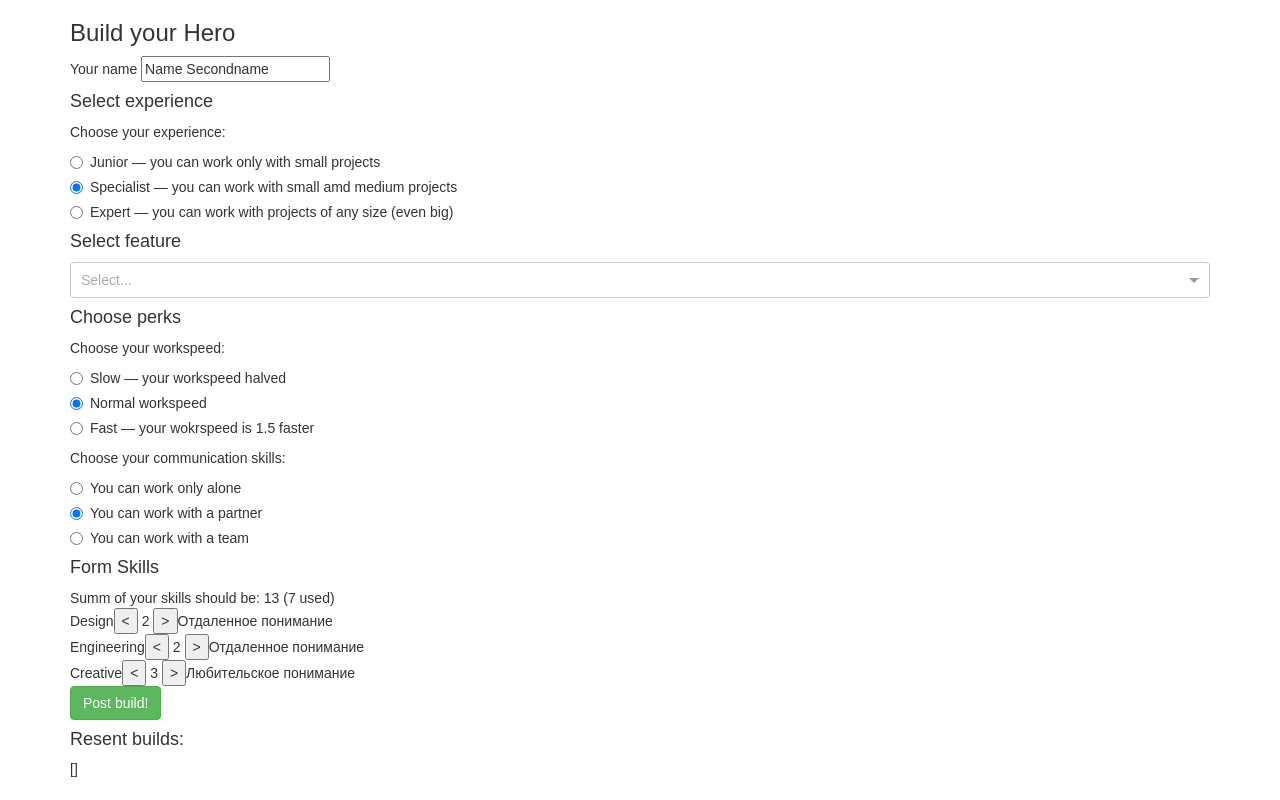
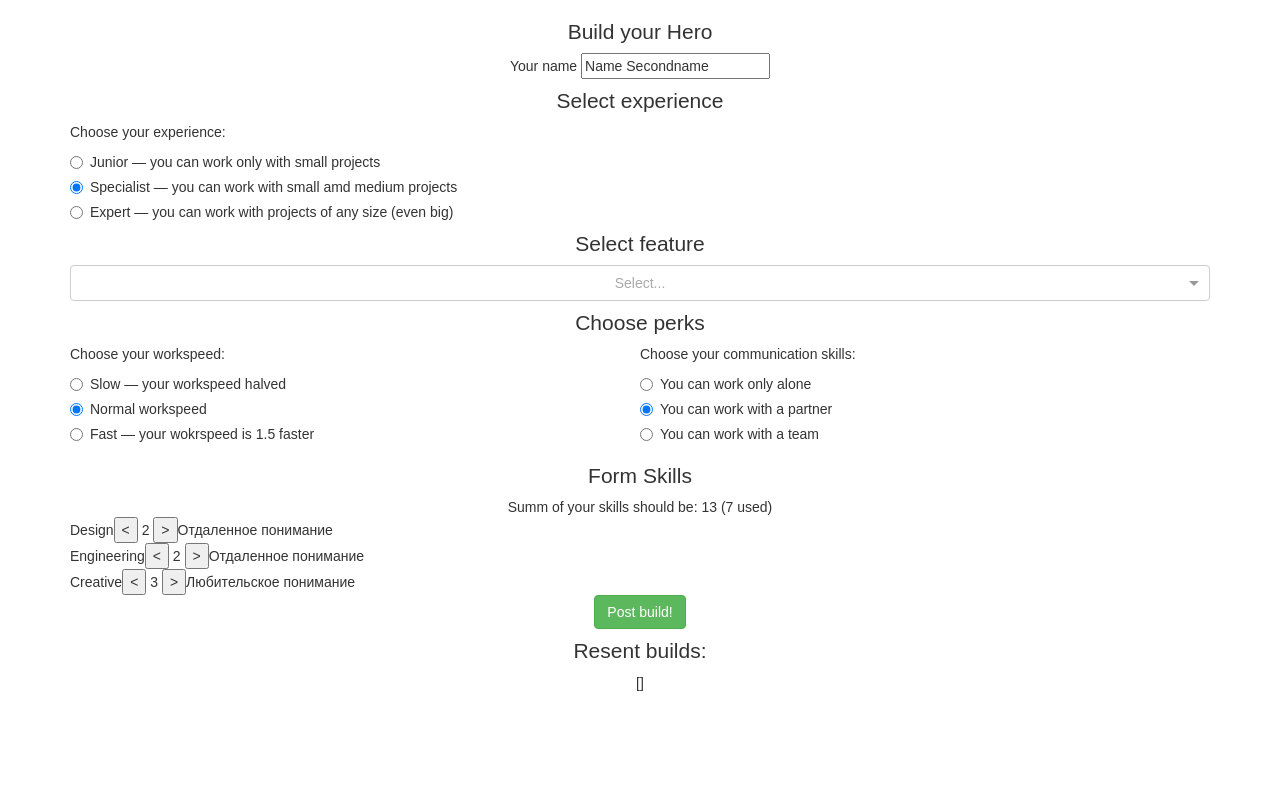
Before and after one commit to gapak/blackdeckselect, a React (Create React App) app: page / in a window 1280 px wide. Built offline with nearby package versions, Linux system fonts and the light colour scheme; no server answers.

Commit message:
Some style...

```diff
--- a/src/App.css
+++ b/src/App.css
@@ -1,5 +1,9 @@
 .App {
   text-align: center;
+}
+
+.datablock {
+  text-align: left;
 }
 
 .App-logo {
@@ -26,3 +30,19 @@
   from { transform: rotate(0deg); }
   to { transform: rotate(360deg); }
 }
+
+
+
+.flex-container-column {
+  display: flex;
+  flex-direction: column;
+}
+
+.flex-container-row {
+  display: flex;
+  flex-direction: row;
+}
+
+.flex-element {
+  flex: 1;
+}
--- a/src/App.js
+++ b/src/App.js
@@ -4,6 +4,7 @@ import axios from 'axios';
 
 import Select from 'react-select';
 import 'react-select/dist/react-select.css';
+import './App.css';
 
 const bonuses = {
   junior: [
@@ -283,7 +284,7 @@ class App extends Component {
 
           <h4 className="App-title">Select experience</h4>
 
-          <div name = 'expr'>
+          <div className="datablock" name = 'expr'>
             Choose your experience:
             {make_radio("expr", "junior", this.exprOptionChange, "Junior — you can work only with small projects")}
             {make_radio("expr", "specialist", this.exprOptionChange, "Specialist — you can work with small amd medium projects")}
@@ -303,25 +304,27 @@ class App extends Component {
 
           <h4 className="App-title">Choose perks</h4>
 
-          <div name = 'speed'>
+          <div className="flex-container-row">
+            <div className="datablock flex-element" name = 'speed'>
               Choose your workspeed:
               {make_radio("speed", "slow", this.speedOptionChange, "Slow — your workspeed halved")}
               {make_radio("speed", "normal", this.speedOptionChange, "Normal workspeed")}
               {make_radio("speed", "fast", this.speedOptionChange, "Fast — your wokrspeed is 1.5 faster")}
             </div>
 
-          <div name = 'team'>
+            <div className="datablock flex-element" name = 'team'>
               Choose your communication skills:
               {make_radio("team", "alone", this.teamOptionChange, "You can work only alone")}
               {make_radio("team", "teamplayer", this.teamOptionChange, "You can work with a partner")}
               {make_radio("team", "leader", this.teamOptionChange, "You can work with a team")}
+            </div>
           </div>
 
           <h4 className="App-title">Form Skills</h4>
           <div>
             Summ of your skills should be: {this.calcSkillsSum()} ({this.stats_sum()} used)
           </div>
-          <div>
+          <div className="datablock">
             <div name = 'design'>
               Design
               <button onClick={() => {this.lower_skill('design')}}> {'<'} </button>
```
Lines whose indentation alone changed are shown as unchanged.
